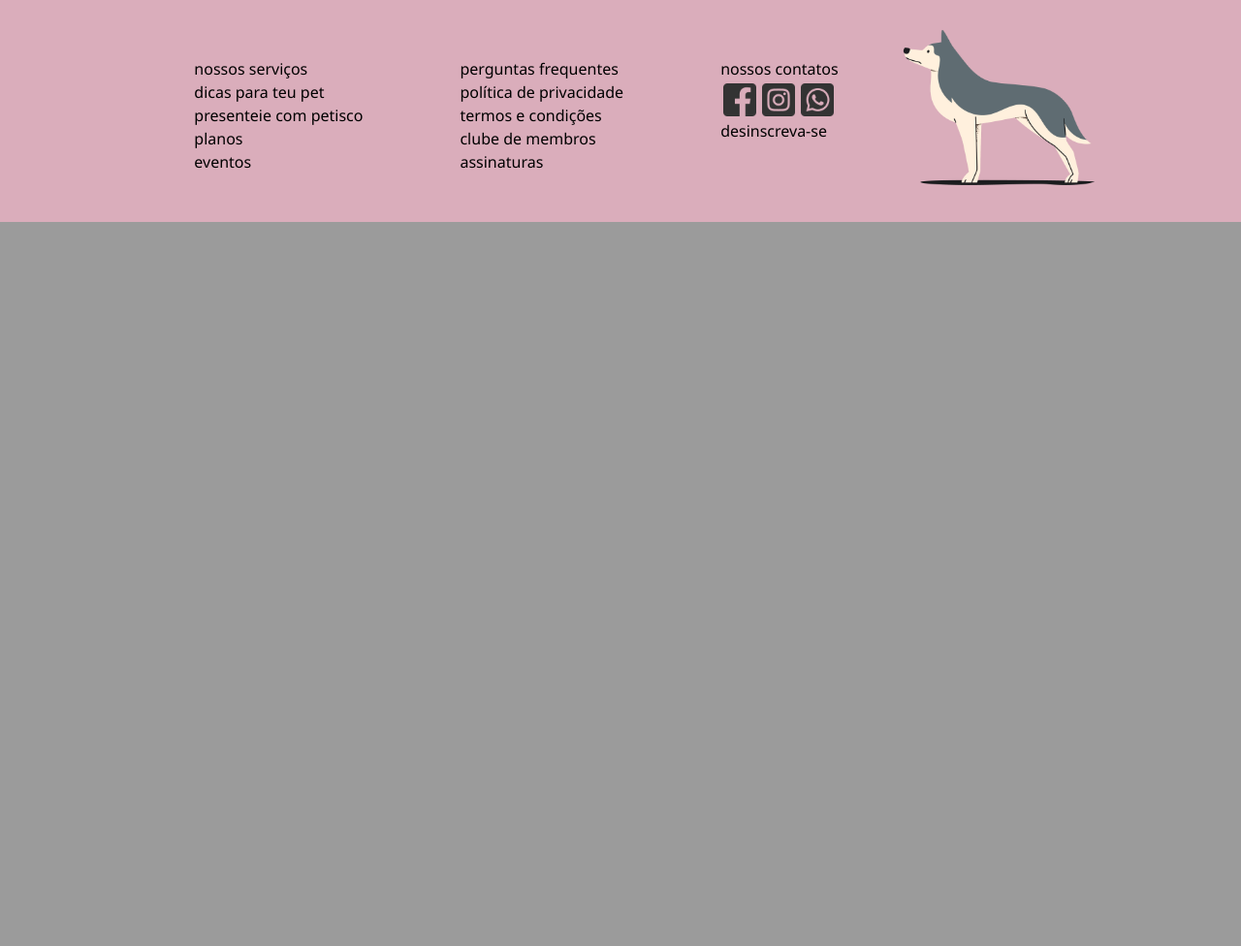
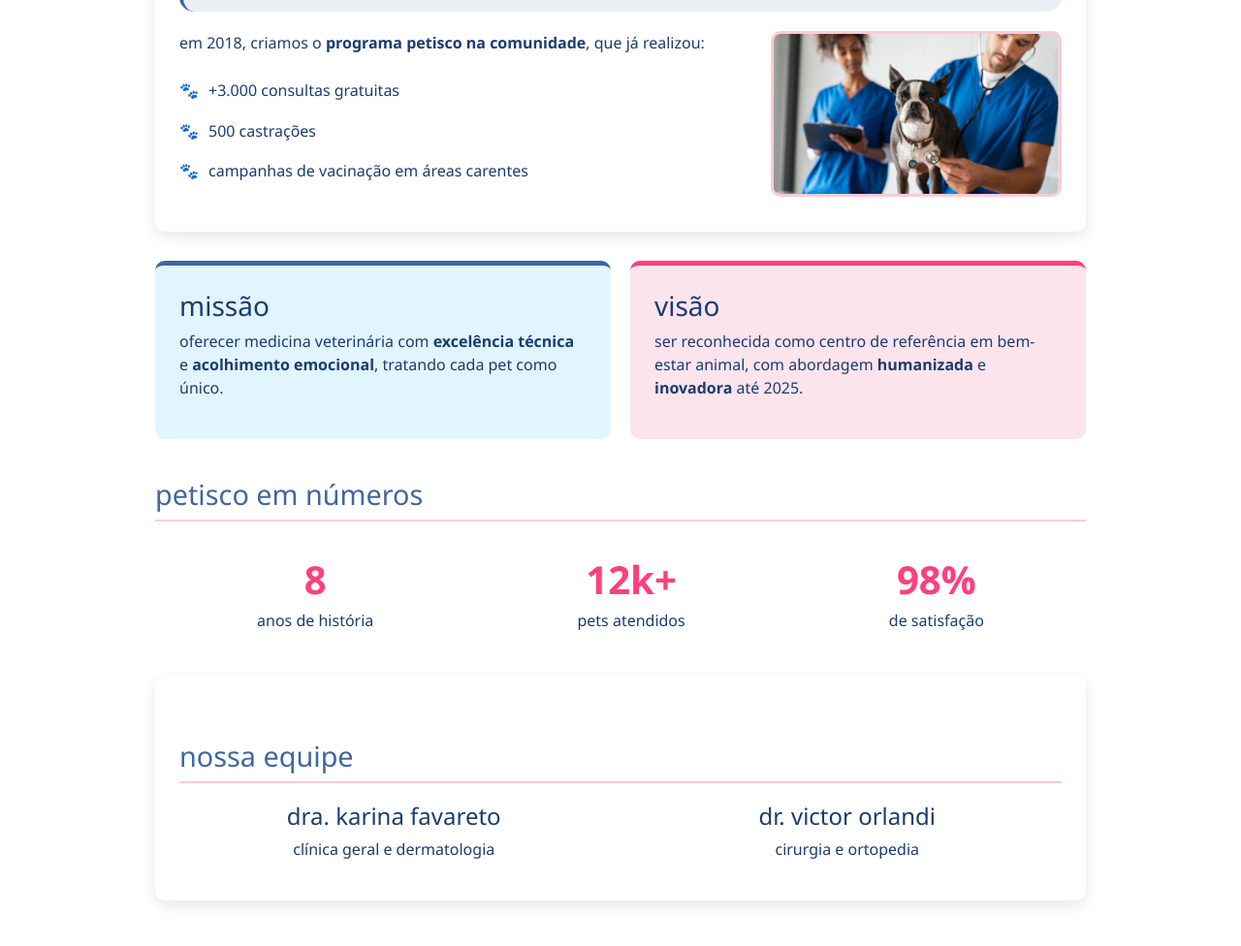
Before and after one commit to victororlandi/clinicaveterinaria, a PHP site: page /view/quem-somos.php in a window 1280 px wide; the page is wider, and only the part inside the window is pictured. Shown: the part 616-1592 px from the top of that part at 97% size. Before the commit the page ends 845 px from the top of that part, so only its background shows below. Run offline with PHP 8.4, Linux system fonts and the light colour scheme.

Commit message:
página quem somos

```diff
--- a/assets/style.css
+++ b/assets/style.css
@@ -1,6 +1,7 @@
 * {
     margin: 0;
     font-family: 'Segoe UI', Tahoma, Geneva, Verdana, sans-serif;
+    text-transform: lowercase;
 }
 
 header {
@@ -198,7 +199,6 @@ h2.titulo-depoimentos::after {
     display: flex;
     align-items: center;
     gap: 40px;
-
 }
 
 .reverse {
@@ -555,6 +555,217 @@ h2.titulo-depoimentos::after {
     }
 }
 
+.sobre-nos {
+    max-width: 1000px;
+    margin: 0 auto;
+    padding: 20px;
+    color: #1b3c73;
+}
+
+/* Títulos */
+.sobre-nos h2 {
+    font-size: 1.8rem;
+    color: #40679e;
+    border-bottom: 2px solid #ffcad4;
+    padding-bottom: 8px;
+    margin-top: 40px;
+}
+
+/* História */
+.historia .conteudo-texto {
+    line-height: 1.6;
+}
+
+.destaque-azul {
+    background-color: rgba(64, 103, 158, 0.1);
+    padding: 20px;
+    border-left: 4px solid #40679e;
+    margin: 20px 0;
+}
+
+.img-float-right {
+    float: right;
+    width: 300px;
+    margin-left: 20px;
+    border-radius: 10px;
+    border: 3px solid #ffcad4;
+}
+
+.lista-icones {
+    list-style: none;
+    padding: 0;
+}
+
+.lista-icones li {
+    padding: 8px 0;
+    position: relative;
+    padding-left: 30px;
+}
+
+.lista-icones li:before {
+    content: "🐾";
+    position: absolute;
+    left: 0;
+}
+
+/* Missão/Visão */
+.missao-visao {
+    display: flex;
+    gap: 20px;
+    margin: 40px 0;
+}
+
+.card-missao, .card-visao {
+    flex: 1;
+    padding: 25px;
+    border-radius: 10px;
+}
+
+.card-missao {
+    background-color: #e1f5fe;
+    border-top: 5px solid #40679e;
+}
+
+.card-visao {
+    background-color: #fce4ec;
+    border-top: 5px solid #ff407d;
+}
+
+/* Números */
+.grid-numeros {
+    display: flex;
+    justify-content: space-around;
+    text-align: center;
+    margin: 30px 0;
+}
+
+.destaque-numero {
+    font-size: 2.5rem;
+    font-weight: bold;
+    color: #ff407d;
+    display: block;
+}
+
+/* Equipe */
+.grid-equipe {
+    display: grid;
+    grid-template-columns: repeat(auto-fit, minmax(200px, 1fr));
+    gap: 25px;
+    margin-top: 20px;
+}
+
+.membro {
+    text-align: center;
+}
+
+.membro img {
+    width: 150px;
+    height: 150px;
+    object-fit: cover;
+    border-radius: 50%;
+    border: 3px solid #ffcad4;
+    margin-bottom: 10px;
+}
+
+/* Estrutura */
+.galeria-espacos {
+    display: grid;
+    grid-template-columns: repeat(3, 1fr);
+    gap: 15px;
+    margin: 20px 0;
+}
+
+.galeria-espacos img {
+    width: 100%;
+    border-radius: 10px;
+    border: 2px solid white;
+    box-shadow: 0 5px 15px rgba(0,0,0,0.1);
+}
+
+.lista-check {
+    list-style: none;
+    padding: 0;
+    columns: 2;
+}
+
+.lista-check li {
+    padding: 10px 0;
+    position: relative;
+    padding-left: 30px;
+}
+
+.lista-check li:before {
+    content: "✓";
+    color: #ff407d;
+    font-weight: bold;
+    position: absolute;
+    left: 0;
+}
+.destaque {
+    background-color: #ffcad4;
+    padding: 20px;
+    border-radius: 10px;
+    margin: 20px 0;
+    font-style: italic;
+}
+
+.historia, .equipe, .servicos {
+    background-color: white;
+    padding: 25px;
+    border-radius: 10px;
+    box-shadow: 0 5px 15px rgba(0,0,0,0.1);
+    margin-bottom: 30px;
+}
+
+.servicos ul {
+    columns: 2;
+    list-style-type: none;
+    padding: 0;
+}
+
+.servicos li {
+    padding: 8px 0;
+    position: relative;
+    padding-left: 25px;
+}
+
+.servicos li:before {
+    content: "🐾";
+    position: absolute;
+    left: 0;
+}
+
+footer {
+    text-align: center;
+    margin-top: 50px;
+    padding: 20px;
+    background-color: #1b3c73;
+    color: white;
+    border-radius: 10px;
+}
+
+.missao-visao {
+    display: flex;
+    gap: 20px;
+    margin: 30px 0;
+}
+
+.missao, .visao {
+    flex: 1;
+    padding: 20px;
+    border-radius: 10px;
+}
+
+.missao {
+    background-color: #e1f5fe;
+    border-left: 5px solid #40679e;
+}
+
+.visao {
+    background-color: #fce4ec;
+    border-left: 5px solid #ff407d;
+}
+
 .formulario-img-lateral {
     display: flex;
     flex-direction: row;
@@ -593,12 +804,12 @@ h2.titulo-depoimentos::after {
 }
 
 .formulario-img-lateral .formulario form input{
-    padding: 20px 25px;
+    padding: 10px 15px;
     border-style: solid;
     border-color: rgb(245,245,245);
     border-radius: 10px;
     width: 85%;
-    height: 5px;
+
     margin-bottom: 25px;
     display: flex;
     flex-direction: column;
@@ -634,33 +845,14 @@ h2.titulo-depoimentos::after {
     text-align: center;
     padding: 5px 40px;
     font-size: 18px;
-    text-shadow: #333333;
+    font-weight: 500;
 }
 
 .bichos-atendidos {
     height: 300px;
     width: 100vw;
 }
-/*
-.depoimentos {
-    height: 300px;
-    display: grid;
-    grid-template-columns: 240px 240px 240px 240px;
-    grid-template-rows: 250px;
-    gap: 40px;
-    justify-content: center;
-}
 
-.depoimentos p {
-    border-style: solid;
-    border-radius: 20px;
-    border-color: rgba(114, 114, 114, 0.651);
-    border-width: 5px;
-    padding: 15px;
-    font-size:medium;
-    text-align: justify;
-}
-*/
 .mapa {
     margin: 0px;
     height: 250px;
--- a/index.php
+++ b/index.php
@@ -90,7 +90,7 @@
             <section class="sobre-item">
                 <h3>nossa história</h3>
                 <div class="texto-destaque">
-                    <p>fundada em 2010 por <strong>karina favareto</strong> e <strong>victor orlandi</strong>, a petisco começou como um pequeno consultório no coração do bairro. hoje, somos referência em cuidados animais com uma abordagem humanizada!</p>
+                    <p>fundada em 2015 por <strong>karina favareto</strong> e <strong>victor orlandi</strong>, a petisco começou como um pequeno consultório no coração do bairro. hoje, somos referência em cuidados animais com uma abordagem humanizada!</p>
                     <p>nosso maior orgulho? o <strong>programa petisco na comunidade</strong> que já atendeu mais de 5.000 animais gratuitamente.</p>
                 </div>
                 <img src="assets/img/fachada.jpg" alt="Fachada da clínica" class="img-redonda">
@@ -154,7 +154,7 @@
     </section>
 
     <section class="grid-container">
-        <h1>espaços da clínica</h1>
+        <h1>nossa estrutura</h1>
         <section class="espaco">
             <img src="assets\img\espacos\recepcao.jpg">
             <p>recepção</p>
--- a/view/cadastro-animais.php
+++ b/view/cadastro-animais.php
@@ -64,10 +64,10 @@
                 <input type="number" placeholder="Peso em Kg" name="inputPeso">
                 <input type="text" placeholder="Tutor" name="inputTutor">
                 <input type="email" placeholder="E-mail" name="inputEmail">
-                <button type="submit">Cadastrar</button>
+                <button type="submit">cadastrar</button>
             </form>
         </section>
-        <img id="cad-animais" src="../assets/img/illustrations/JPG/27.jpg">
+        <img src="../assets/img/illustrations/PNG/14-cut.png">
     </section>
     <!--<pre>
         Campos:
--- a/view/cadastro-historico.php
+++ b/view/cadastro-historico.php
@@ -60,7 +60,7 @@
             <form method="POST" action="../processamento/processamento.php">
                 <input type="text" placeholder="Pet" name="inputPet">
                 <input type="text" placeholder="Tutor" name="inputTutor">
-                <label>Data do Registro</label>
+                <p>Data do Registro</p>
                 <input type="date" placeholder="Data do Registro" name="inputDataRegistro">
                 <input type="text" placeholder="Diagnostico" name="inputDiagnostico">
                 <input type="text" placeholder="Tratamento Prescrito" name="inputTratamentoPrescrito">
@@ -71,9 +71,9 @@
                 <input type="file" name="inputAnexarArquivos">
                 <button type="submit">Cadastrar</button>
             </form>
-            <h3><a href="ver-historicos.php">Visuzalizar Historicos</a></h3>
+            <a href="ver-historicos.php">Visualizar Históricos</a>
         </section>
-        <img id="cad-animais" src="../assets/img/illustrations/JPG/27.jpg">
+        <img src="../assets/img/illustrations/PNG/06-cut.png">
     </section>
 
     <!--<pre>
--- a/view/quem-somos.php
+++ b/view/quem-somos.php
@@ -54,10 +54,68 @@
                 <img src="..\assets\img\propaganda\6.png">
             </a>
         </section>
-    <pre>
-        uma breve descrição da clínica, horário de funcionamento e cards com os veterinários
-        ao clicar, a imagem expande e aparece uma breve descrição da experiência do profissional
-    </pre>
+<section class="sobre-nos">
+    <section class="historia">
+        <h2>nossa história</h2>
+        <div class="conteudo-texto">
+            <p>fundada em 2015 pelos veterinários <strong>karina favareto</strong> e <strong>victor orlandi</strong>, a petisco surgiu de uma pequena sala no bairro jardim das flores com apenas um consultório. hoje, somos referência em medicina veterinária com uma estrutura completa.</p>
+
+            <div class="destaque-azul">
+                <p>o nome petisco reflete nossa filosofia: pequenos cuidados diários que fazem toda a diferença na saúde dos animais, como um carinho que alimenta a alma.</p>
+            </div>
+
+            <img src="assets\img\equipe-fundadores.jpg" alt="Fundadores da Petisco" class="img-float-right">
+
+            <p>em 2018, criamos o <strong>programa petisco na comunidade</strong>, que já realizou:</p>
+            <ul class="lista-icones">
+                <li>+3.000 consultas gratuitas</li>
+                <li>500 castrações</li>
+                <li>campanhas de vacinação em áreas carentes</li>
+            </ul>
+        </div>
+    </section>
+    <section class="missao-visao">
+        <div class="card-missao">
+            <h3>missão</h3>
+            <p>oferecer medicina veterinária com <strong>excelência técnica</strong> e <strong>acolhimento emocional</strong>, tratando cada pet como único.</p>
+        </div>
+
+        <div class="card-visao">
+            <h3>visão</h3>
+            <p>ser reconhecida como centro de referência em bem-estar animal, com abordagem <strong>humanizada</strong> e <strong>inovadora</strong> até 2025.</p>
+        </div>
+    </section>
+    <section class="dados-clinica">
+        <h2>petisco em números</h2>
+        <div class="grid-numeros">
+            <div class="numero-item">
+                <span class="destaque-numero">8</span>
+                <p>anos de história</p>
+            </div>
+            <div class="numero-item">
+                <span class="destaque-numero">12k+</span>
+                <p>pets atendidos</p>
+            </div>
+            <div class="numero-item">
+                <span class="destaque-numero">98%</span>
+                <p>de satisfação</p>
+            </div>
+        </div>
+    </section>
+    <section class="equipe">
+        <h2>nossa equipe</h2>
+        <div class="grid-equipe">
+            <div class="membro">
+                <h4>dra. karina favareto</h4>
+                <p>clínica geral e dermatologia</p>
+            </div>
+            <div class="membro">
+                <h4>dr. victor orlandi</h4>
+                <p>cirurgia e ortopedia</p>
+            </div>
+        </div>
+    </section>
+</section>
     <section class="mapa">
         <iframe src="https://www.google.com/maps/embed?pb=!1m18!1m12!1m3!1d3695.6348838151825!2d-51.386619625905276!3d-22.139892510911558!2m3!1f0!2f0!3f0!3m2!1i1024!2i768!4f13.1!3m3!1m2!1s0x9493f501254620eb%3A0x16bc508109c64255!2sFatec%20de%20Presidente%20Prudente!5e0!3m2!1spt-BR!2sbr!4v1747918682634!5m2!1spt-BR!2sbr" width="100%" height="250px" style="border:0;" allowfullscreen="" loading="lazy" referrerpolicy="no-referrer-when-downgrade"></iframe>
     </section>
```
Also changed, not shown: view/agendamentos-consulta.php (+4 -4 lines), view/agendamentos-vacinacao.php (+5 -5 lines), assets/img/equipe-fundadores.jpg (added), assets/img/illustrations/PNG/06-cut.png (added).
